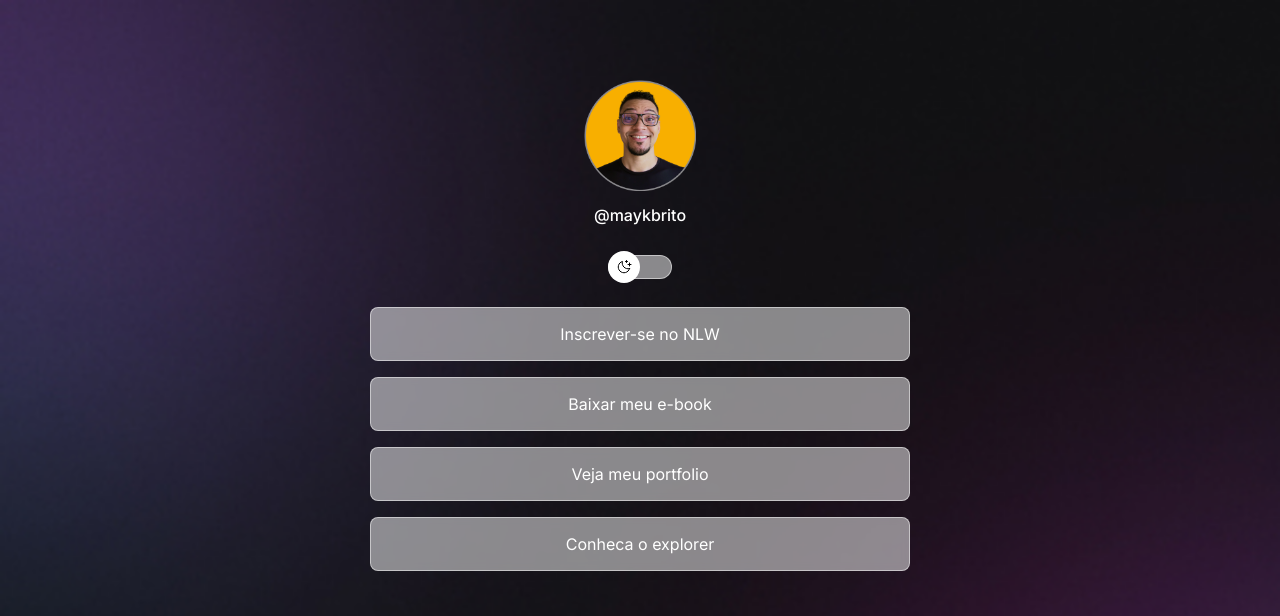
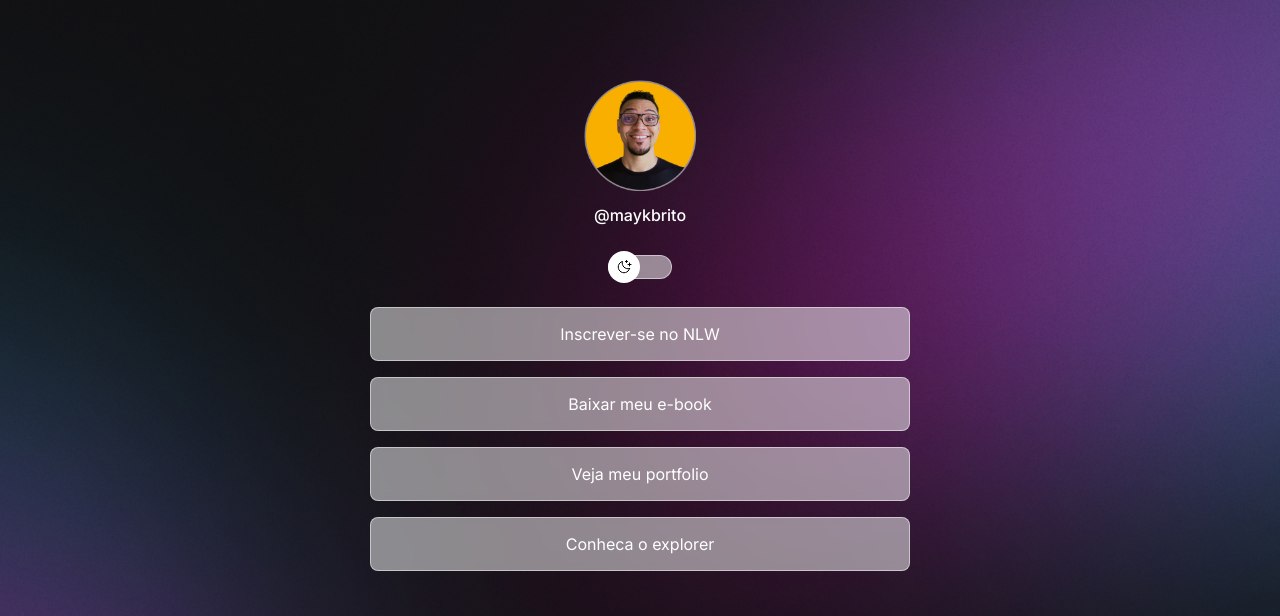
Before and after one commit to Elvisoliveira01/Projeto, a plain HTML site: page index.html in a window 1280 px wide. Shown: the top 616 px of the page. Drawn offline with nearby package versions, Linux system fonts and the light colour scheme.

Commit message:
change background based on media queries

```diff
--- a/style.css
+++ b/style.css
@@ -34,6 +34,7 @@
     background-repeat: no-repeat;
     background-position: top center;
     background-size: cover;
+    height: 100vh;
 }
 
 body *{
@@ -168,3 +169,13 @@ footer{
     text-align: center;
     font-size: 14px;
 }
+
+@media(min-width: 700px) {
+    :root {
+        --bg-url: url(./assets/bg.jpg);
+    }
+
+    .light {
+        --bg-url: url(./assets/bg-ligth.jpg);
+    }
+}
```
